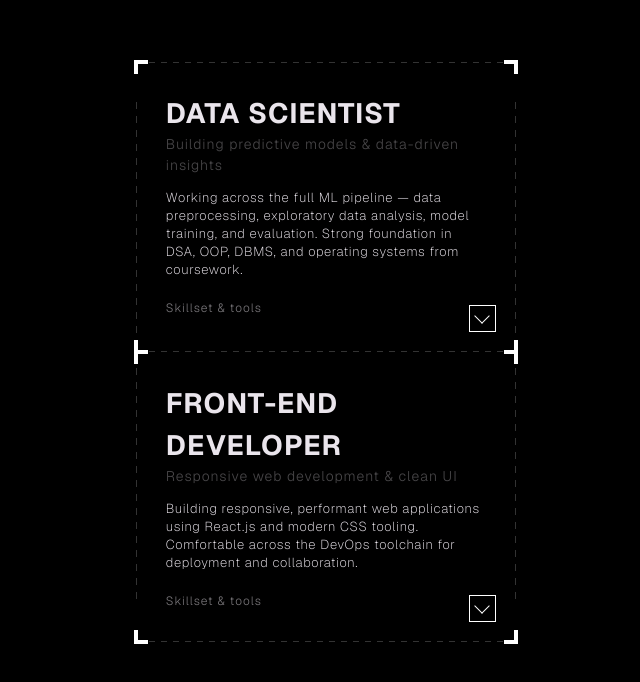
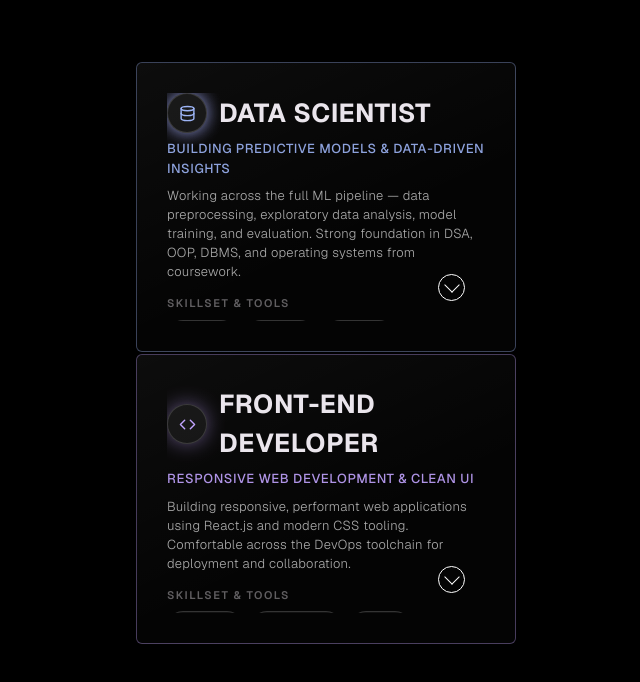
Before and after one commit to Techvenom18/Personal_Portfolio, a React (Vite) app: page / in a window 1280 px wide. Shown: the part 1648-2330 px from the top of the page, without its empty margins (640-1280 px from the left). Built offline with nearby package versions, Linux system fonts and the light colour scheme; no server answers.

Commit message:
Redesign WhatIDo cards: solid colored borders, inline icons, role-based color identity

```diff
--- a/src/components/WhatIDo.tsx
+++ b/src/components/WhatIDo.tsx
@@ -2,6 +2,7 @@ import { useEffect, useRef } from "react";
 import "./styles/WhatIDo.css";
 import { ScrollTrigger } from "gsap/ScrollTrigger";
 import { config } from "../config";
+import { FiDatabase, FiCode } from "react-icons/fi";
 
 const WhatIDo = () => {
   const containerRef = useRef<(HTMLDivElement | null)[]>([]);
@@ -37,102 +38,54 @@ const WhatIDo = () => {
       </div>
       <div className="what-box">
         <div className="what-box-in">
-          <div className="what-border2">
-            <svg width="100%">
-              <line
-                x1="0"
-                y1="0"
-                x2="0"
-                y2="100%"
-                stroke="white"
-                strokeWidth="2"
-                strokeDasharray="7,7"
-              />
-              <line
-                x1="100%"
-                y1="0"
-                x2="100%"
-                y2="100%"
-                stroke="white"
-                strokeWidth="2"
-                strokeDasharray="7,7"
-              />
-            </svg>
-          </div>
           <div
-            className="what-content what-noTouch"
+            className="what-content what-noTouch what-card-data"
             ref={(el) => setRef(el, 0)}
           >
-            <div className="what-border1">
-              <svg height="100%">
-                <line
-                  x1="0"
-                  y1="0"
-                  x2="100%"
-                  y2="0"
-                  stroke="white"
-                  strokeWidth="2"
-                  strokeDasharray="6,6"
-                />
-                <line
-                  x1="0"
-                  y1="100%"
-                  x2="100%"
-                  y2="100%"
-                  stroke="white"
-                  strokeWidth="2"
-                  strokeDasharray="6,6"
-                />
-              </svg>
-            </div>
-            <div className="what-corner"></div>
-
             <div className="what-content-in">
-              <h3>{config.skills.develop.title}</h3>
+              <div className="what-heading-row">
+                <div className="what-icon-badge what-icon-badge-data">
+                  <FiDatabase />
+                </div>
+                <h3>{config.skills.develop.title}</h3>
+              </div>
               <h4>{config.skills.develop.description}</h4>
-              <p>
-                {config.skills.develop.details}
-              </p>
+              <p>{config.skills.develop.details}</p>
               <h5>Skillset & tools</h5>
               <div className="what-content-flex">
                 {config.skills.develop.tools.map((tool, index) => (
                   <div key={index} className="what-tags">{tool}</div>
                 ))}
               </div>
-              <div className="what-arrow"></div>
+              <div
+                className="what-arrow"
+                onClick={() => handleClick(containerRef.current[0]!)}
+              ></div>
             </div>
           </div>
           <div
-            className="what-content what-noTouch"
+            className="what-content what-noTouch what-card-code"
             ref={(el) => setRef(el, 1)}
           >
-            <div className="what-border1">
-              <svg height="100%">
-                <line
-                  x1="0"
-                  y1="100%"
-                  x2="100%"
-                  y2="100%"
-                  stroke="white"
-                  strokeWidth="2"
-                  strokeDasharray="6,6"
-                />
-              </svg>
-            </div>
-            <div className="what-corner"></div>
             <div className="what-content-in">
-              <h3>{config.skills.design.title}</h3>
+              <div className="what-heading-row">
+                <div className="what-icon-badge what-icon-badge-code">
+                  <FiCode />
+                </div>
+                <h3>{config.skills.design.title}</h3>
+              </div>
               <h4>{config.skills.design.description}</h4>
-              <p>
-                {config.skills.design.details}
-              </p>
+              <p>{config.skills.design.details}</p>
               <h5>Skillset & tools</h5>
               <div className="what-content-flex">
                 {config.skills.design.tools.map((tool, index) => (
                   <div key={index} className="what-tags">{tool}</div>
                 ))}
               </div>
-              <div className="what-arrow"></div>
+              <div
+                className="what-arrow"
+                onClick={() => handleClick(containerRef.current[1]!)}
+              ></div>
             </div>
           </div>
         </div>
--- a/src/components/styles/WhatIDo.css
+++ b/src/components/styles/WhatIDo.css
@@ -42,6 +42,7 @@
   margin-left: 200px;
   position: relative;
   display: flex;
+  gap: 2px;
 }
 
 .what-content {
@@ -49,50 +50,119 @@
   height: 33%;
   min-height: 50%;
   transition: 0.5s;
-  /* border: 0.5px dashed rgba(255, 255, 255, 0.3); */
   position: relative;
   padding: 50px;
   box-sizing: border-box;
+  border-radius: 6px;
+  background: linear-gradient(155deg, rgba(255, 255, 255, 0.05), rgba(255, 255, 255, 0.015) 60%);
+  backdrop-filter: blur(6px);
+  -webkit-backdrop-filter: blur(6px);
+  overflow: hidden;
+  opacity: 0;
+  animation: whatCardIn 0.6s ease forwards;
+  animation-delay: 0.3s;
+}
+
+@keyframes whatCardIn {
+  from {
+    opacity: 0;
+    transform: scale(0.98);
+  }
+  to {
+    opacity: 1;
+    transform: scale(1);
+  }
+}
+
+.what-heading-row {
+  display: flex;
+  align-items: center;
+  gap: 12px;
+  margin-bottom: 6px;
+}
+
+.what-heading-row .what-icon-badge {
+  margin-bottom: 0;
+  flex-shrink: 0;
+}
+
+/* Distinct role identity color (warm amber vs. the site's existing purple accent
+   -- a classic complementary pairing), used for the border, icon badge and glow */
+.what-card-data {
+  --roleColor: #9db4f5;
+  --roleBorder: rgba(157, 180, 245, 0.35);
+  --roleBorderHover: rgba(157, 180, 245, 0.7);
+}
+
+.what-card-code {
+  --roleColor: var(--accentColor);
+  --roleBorder: rgba(194, 164, 255, 0.35);
+  --roleBorderHover: rgba(194, 164, 255, 0.7);
+}
+
+
+.what-content {
+  border: 1px solid var(--roleBorder);
+  transition: 0.5s, border-color 0.3s ease;
 }
 
 .what-noTouch:hover,
 .what-content-active {
-  min-height: 67%;
-  padding: 40px 50px;
+  border-color: var(--roleBorderHover);
+}
+
+.what-noTouch:hover,
+.what-content-active {
+  min-height: 80%;
+  padding: 30px 50px;
+  background: linear-gradient(155deg, rgba(255, 255, 255, 0.08), rgba(255, 255, 255, 0.02) 60%);
+  box-shadow: 0 20px 60px -20px var(--roleColor);
+}
+
+.what-card-data.what-noTouch:hover,
+.what-card-data.what-content-active {
+  box-shadow: 0 18px 55px -22px #8ab4f8, 0 22px 65px -20px #c9a7ff;
 }
 
 .what-noTouch:hover~.what-content,
 .what-box-in:hover .what-noTouch:not(:hover),
 .what-content.what-sibling {
-  min-height: 33%;
-  padding: 10px 50px;
+  min-height: 20%;
+  padding: 8px 50px;
 }
 
 .what-content h3 {
-  font-size: 35px;
-  letter-spacing: 1px;
+  font-size: 32px;
+  letter-spacing: 0.5px;
   margin: 0;
+  font-weight: 700;
 }
 
 .what-content p {
-  font-size: 14px;
-  line-height: 18px;
-  font-weight: 200;
-  letter-spacing: 0.7px;
+  font-size: 13px;
+  line-height: 19px;
+  font-weight: 300;
+  letter-spacing: 0.3px;
+  color: rgba(255, 255, 255, 0.65);
+  margin: 8px 0 0;
 }
 
 .what-content h4 {
-  font-weight: 300;
-  letter-spacing: 1px;
-  margin: 0px;
-  font-size: 14px;
-  opacity: 0.3;
+  font-weight: 500;
+  letter-spacing: 0.6px;
+  margin: 6px 0 0;
+  font-size: 13px;
+  text-transform: uppercase;
+  color: var(--roleColor);
+  opacity: 0.9;
 }
 
 .what-content-in {
   opacity: 0;
   animation: whatFlicker 0.5s 1 forwards;
   animation-delay: 1s;
+  position: relative;
+  z-index: 2;
 }
 
 @keyframes whatFlicker {
@@ -112,53 +182,26 @@
   }
 }
 
-.what-content::before,
-.what-corner::before,
-.what-content::after,
-.what-corner::after {
-  content: "";
-  width: 10px;
-  height: 10px;
-  position: absolute;
-  border: 4px solid #fff;
-  opacity: 0;
-  animation: whatCorners 0.2s 1 forwards;
-  animation-delay: 0.5s;
+/* ---------- Role icon badge ---------- */
+.what-icon-badge {
+  width: 40px;
+  height: 40px;
+  border-radius: 50%;
+  display: flex;
+  align-items: center;
+  justify-content: center;
+  font-size: 18px;
+  margin-bottom: 10px;
+  background: rgba(255, 255, 255, 0.06);
+  border: 1px solid rgba(255, 255, 255, 0.15);
+  color: var(--roleColor);
+  box-shadow: 0 0 24px -6px var(--roleColor);
 }
 
-@keyframes whatCorners {
-  100% {
-    opacity: 1;
-  }
+.what-icon-badge-data {
+  box-shadow: 0 0 20px -5px #8ab4f8, 0 0 20px -5px #c9a7ff;
 }
 
-.what-content::before {
-  top: -2px;
-  left: -2px;
-  border-right: none;
-  border-bottom: none;
-}
-
-.what-corner::before {
-  top: -2px;
-  right: -2px;
-  border-left: none;
-  border-bottom: none;
-}
-
-.what-content::after {
-  bottom: -2px;
-  left: -2px;
-  border-top: none;
-  border-right: none;
-}
-
-.what-corner::after {
-  bottom: -2px;
-  right: -2px;
-  border-left: none;
-  border-top: none;
-}
 
 .what-arrow {
   position: absolute;
@@ -167,6 +210,16 @@
   width: 25px;
   height: 25px;
   border: 1px solid #fff;
+  border-radius: 50%;
+  transition: 0.3s;
+  z-index: 4;
+  cursor: pointer;
+}
+
+.what-noTouch:hover .what-arrow,
+.what-content-active .what-arrow {
+  border-color: var(--roleColor);
+  background: rgba(255, 255, 255, 0.05);
 }
 
 .what-arrow::before {
@@ -187,47 +240,6 @@
   transform: translate(-50%, -20%) rotate(-225deg);
 }
 
-.what-border1 {
-  position: absolute;
-  top: 0;
-  width: 100%;
-  left: 50%;
-  transform: translateX(-50%);
-  height: 100%;
-  transition: 0.5s;
-  max-width: 0%;
-  overflow: hidden;
-  opacity: 0.8;
-  animation: whatBorders 1.2s 1 forwards;
-}
-
-.what-border1 svg {
-  position: absolute;
-  left: 50%;
-  transform: translateX(-50%);
-  width: 450px;
-}
-
-.what-border2 {
-  position: absolute;
-  top: 50%;
-  width: 100%;
-  left: 0;
-  transform: translateY(-50%);
-  height: 100%;
-  max-height: 0%;
-  overflow: hidden;
-  transition: 0.5s;
-  opacity: 0.8;
-  animation: whatBorders 1.2s 1 forwards;
-}
-
-.what-border2 svg {
-  height: 500px;
-  top: 50%;
-  transform: translateY(-50%);
-  position: absolute;
-}
 
 .what-content-in {
   height: 100%;
@@ -235,39 +247,39 @@
 }
 
 .what-content-in h5 {
-  font-weight: 300;
-  opacity: 0.5;
-  font-size: 12px;
-  letter-spacing: 1px;
+  font-weight: 600;
+  opacity: 0.4;
+  font-size: 11px;
+  letter-spacing: 1.5px;
+  text-transform: uppercase;
   font-family: "Geist", sans-serif;
-  margin-bottom: 5px;
+  margin: 14px 0 8px;
 }
 
-@keyframes whatBorders {
-  80% {
-    opacity: 0.8;
-  }
-
-  100% {
-    max-height: 100%;
-    max-width: 100%;
-    opacity: 0.2;
-  }
-}
 
 .what-content-flex {
   display: flex;
-  gap: 5px;
+  gap: 8px;
   flex-wrap: wrap;
 }
 
 .what-tags {
-  font-size: 13px;
-  font-weight: 400;
-  padding: 2px 7px;
-  background-color: rgba(255, 255, 255, 0.15);
-  border: 1px solid #ffffff50;
+  font-size: 12px;
+  font-weight: 500;
+  padding: 6px 14px;
+  background-color: rgba(255, 255, 255, 0.06);
+  border: 1px solid rgba(255, 255, 255, 0.14);
   border-radius: 30px;
+  color: rgba(255, 255, 255, 0.85);
+  transition: 0.25s ease;
+}
+
+.what-noTouch:hover .what-tags:hover,
+.what-content-active .what-tags:hover {
+  border-color: var(--roleColor);
+  background-color: rgba(255, 255, 255, 0.1);
+  color: #fff;
+  transform: translateY(-1px);
 }
 
 @media only screen and (max-width: 1600px) {
@@ -286,7 +298,7 @@
   }
 
   .what-content h3 {
-    font-size: 28px;
+    font-size: 26px;
   }
 
   .what-content {
@@ -311,6 +323,13 @@
 
   .what-tags {
     font-size: 12px;
+  }
+
+  .what-icon-badge {
+    width: 38px;
+    height: 38px;
+    font-size: 17px;
+    margin-bottom: 12px;
   }
 }
 
@@ -432,6 +451,13 @@
   .what-content h3 {
     font-size: 25px;
   }
+
+  .what-icon-badge {
+    width: 36px;
+    height: 36px;
+    font-size: 16px;
+    margin-bottom: 10px;
+  }
 }
 
 @media only screen and (max-width: 550px) {
```
